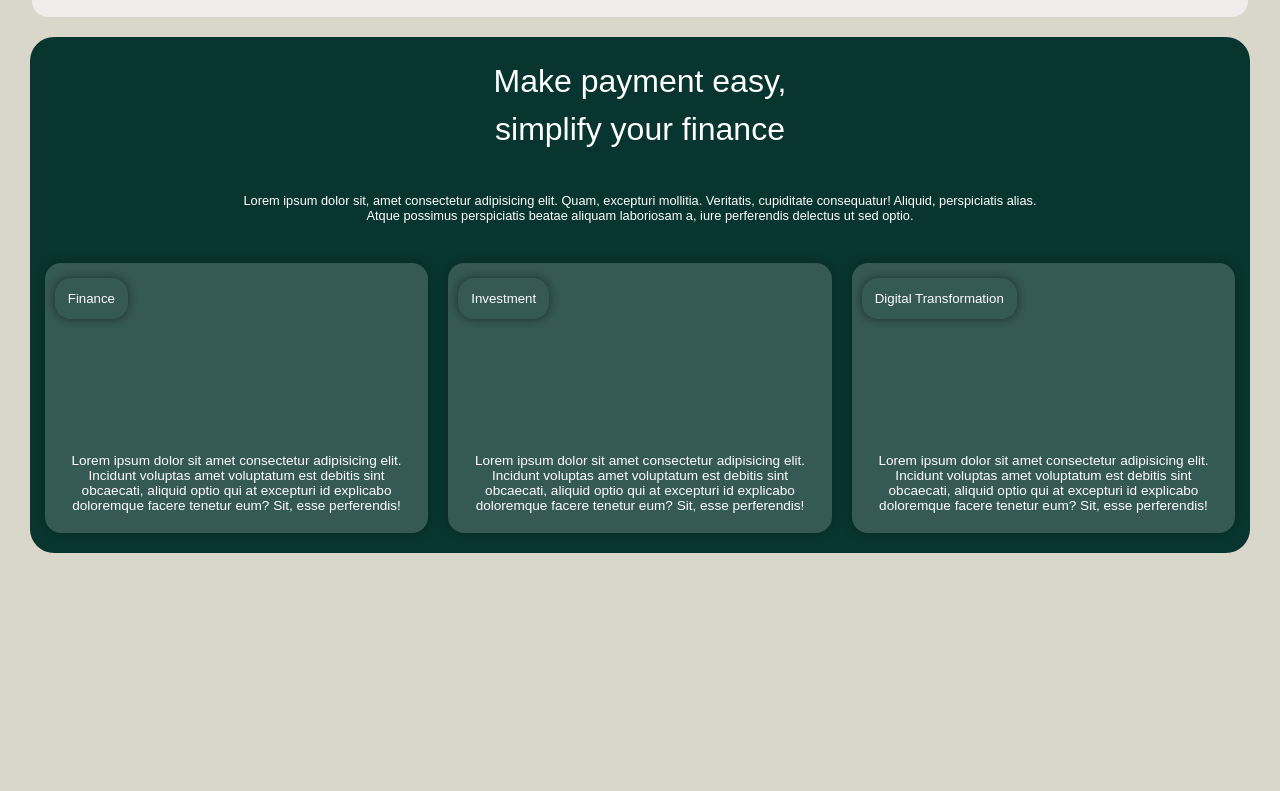
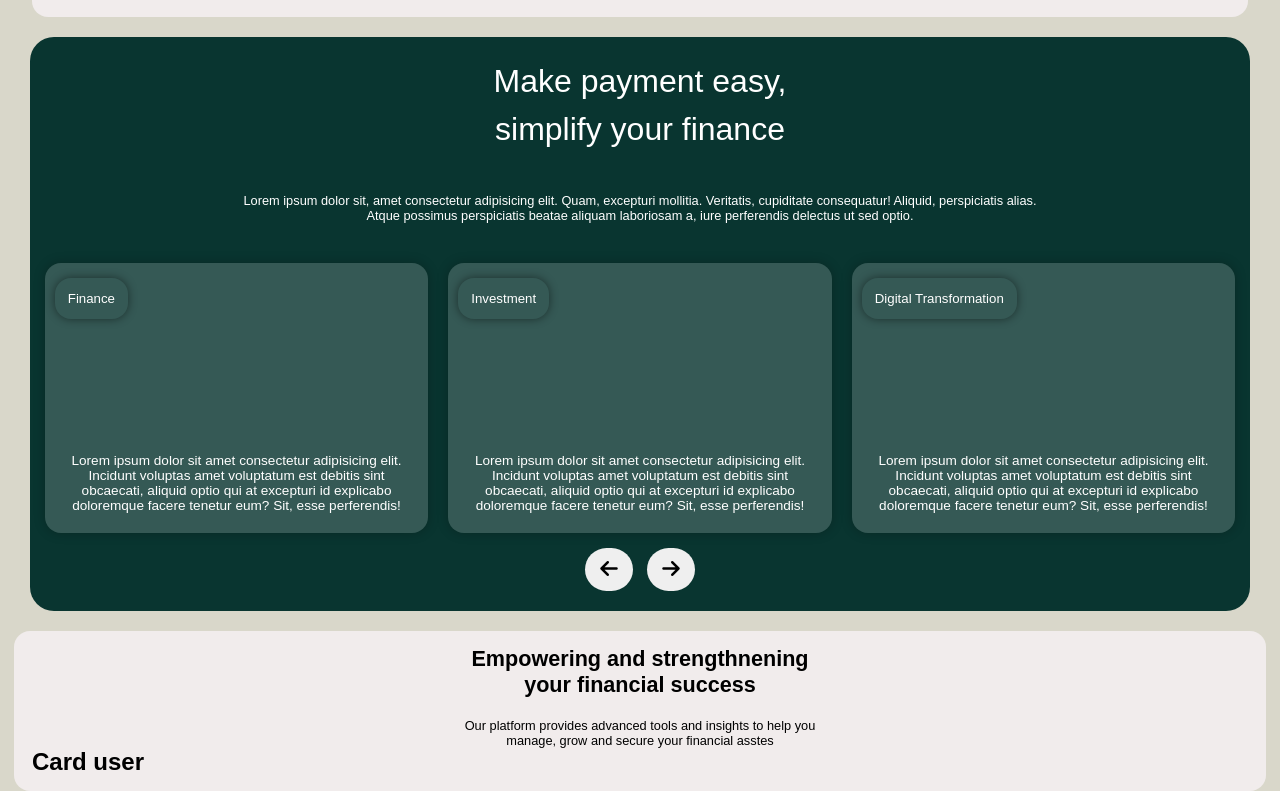
Before and after one commit to piyash-23/advisora, a plain HTML site: page index.html in a window 1280 px wide. Shown: the part 773-1564 px from the top of the page. Before the commit the page ends 1346 px from the top, so only its background shows below. Drawn offline with Linux system fonts and the light colour scheme; a web font is replaced by a local one.

Commit message:
added sec4

```diff
--- a/css files/style.css
+++ b/css files/style.css
@@ -347,3 +347,39 @@ main {
     font-weight:400 ;
     font-size: 0.85rem;
 }
+.btns {
+    margin-top: 15px;
+}
+.arrow {
+    border: none;
+    font-size: 1.25rem;
+    padding: 10px 15px;
+    margin: 0 5px;
+    border-radius: 3rem;
+}
+
+/* section 4 design */
+.sec4{
+    width: 100%;
+    display: flex;
+    justify-content: center;
+    align-items: center;
+    margin-top: 20px;
+}
+.sec4In {
+    width: 95%;
+    background-color: #F1ECEC;
+    padding: 15px 18px;
+    border-radius: 1rem;
+}
+.headingBox {
+    text-align: center;
+}
+.headingBox h5{
+  font-size: 1.35rem;
+  font-weight: 550;
+}
+.headingBox p {
+    font-size: 0.8rem;
+    margin-top: 20px;
+}
--- a/index.html
+++ b/index.html
@@ -144,9 +144,36 @@
                     </div>
                 </div>
             </div>
+            <div class="btns">
+                <button class="arrow"><i class="fa-solid fa-arrow-left"></i></button>
+                <button class="arrow"><i class="fa-solid fa-arrow-right"></i></button>
+            </div>
         </div>
      </section>
-
+     <!-- লম্বা সেকশন ৪ -->
+      <section class="sec4">
+        <div class="sec4In">
+            <div class="headingBox">
+                <h5>
+                    Empowering and strengthnening <br>
+                    your financial success
+                </h5>
+                <p>
+                    Our platform provides advanced tools and insights to help you <br>
+                    manage, grow and secure your financial asstes
+                </p>
+            </div>
+            <div class="boxes">
+                <div class="firstLineBox">
+                    <div class="box-1">
+                        <h2>
+                            Card user
+                        </h2>
+                    </div>
+                </div>
+            </div>
+        </div>
+      </section>
     <!-- js files here -->
      <script src="./js/script.js"></script>
 </body>
```
